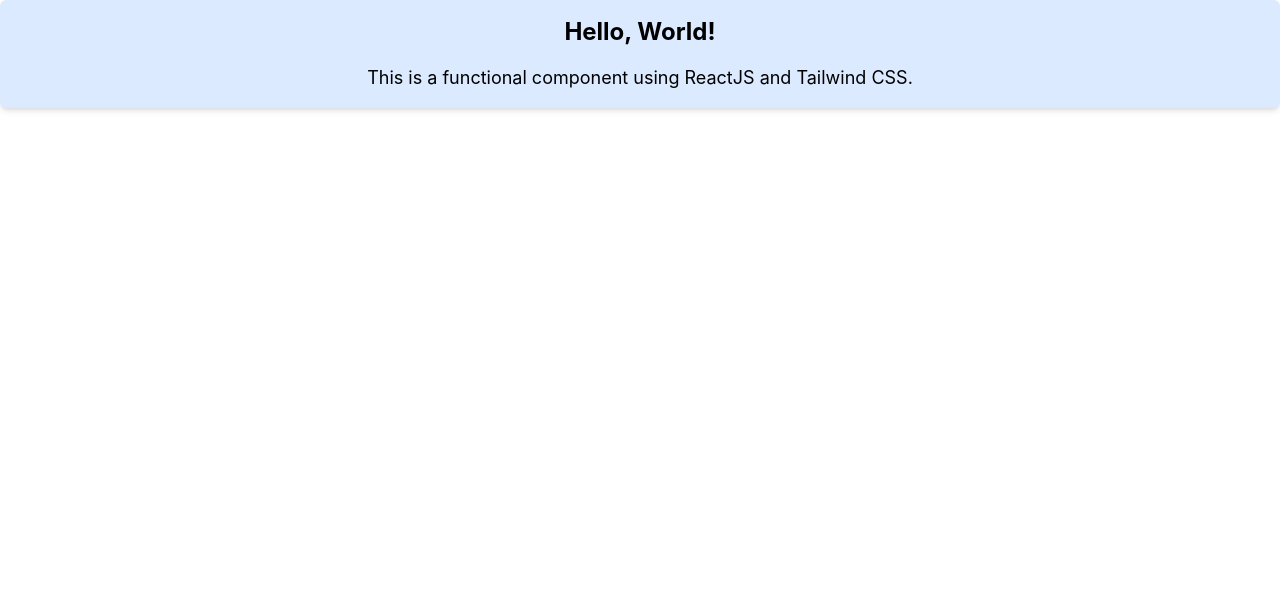
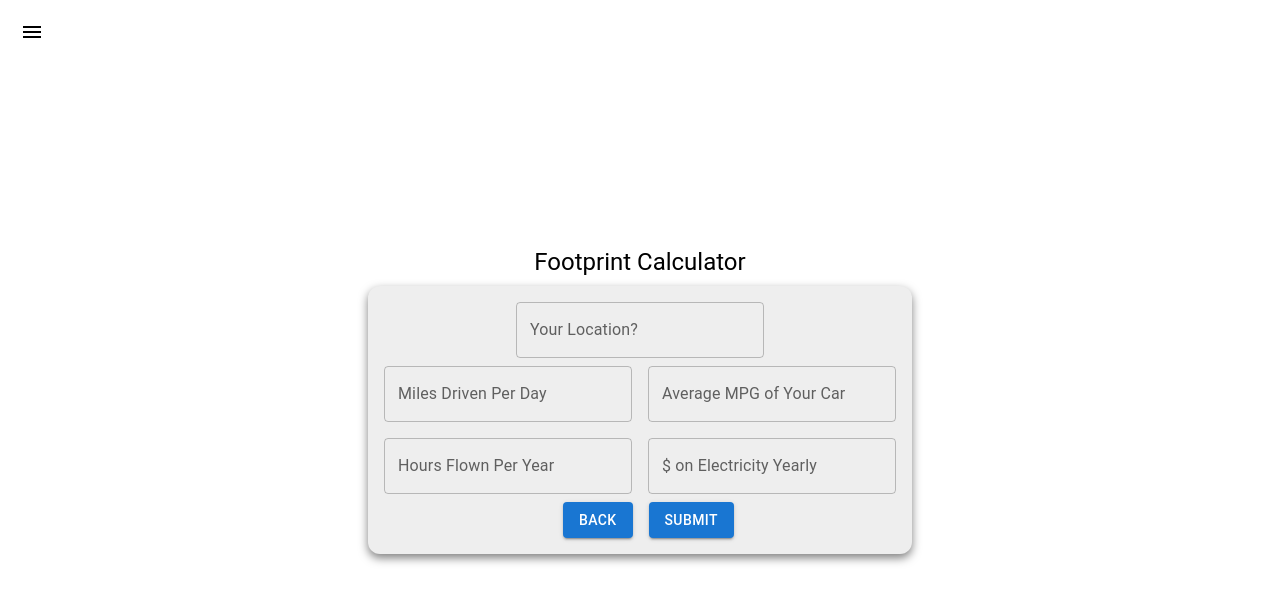
Before and after one commit to Richard-Hutch/Wacode-JARN-23, a React (Create React App) app in the folder wacode_app_23/: page / in a window 1280 px wide. Shown: the top 602 px of the page. Built offline with nearby package versions, Linux system fonts and the light colour scheme.

Commit message:
jack's beautiful changes

```diff
--- a/wacode_app_23/package.json
+++ b/wacode_app_23/package.json
@@ -5,6 +5,7 @@
   "dependencies": {
     "@emotion/react": "^11.10.6",
     "@emotion/styled": "^11.10.6",
+    "@mui/icons-material": "^5.11.16",
     "@mui/material": "^5.12.0",
     "@testing-library/jest-dom": "^5.16.5",
     "@testing-library/react": "^13.4.0",
--- a/wacode_app_23/src/App.js
+++ b/wacode_app_23/src/App.js
@@ -1,10 +1,13 @@
 import './App.css';
 import MainPage from './components/MainPage';
+import DailyInputForm from './components/DailyInputForm';
+import MenuIcon from '@mui/icons-material/Menu';
 
 function App() {
   return (
-    <div className="App">
-      <MainPage/>
+    <div class="h-screen w-screen flex items-center justify-center">
+        <MenuIcon className="absolute top-5 left-5"/>
+        <DailyInputForm />
     </div>
   );
 }
--- a/wacode_app_23/src/components/DailyInputForm.js
+++ b/wacode_app_23/src/components/DailyInputForm.js
@@ -0,0 +1,131 @@
+import * as React from 'react';
+import { useState } from 'react';
+import Box from '@mui/material/Box';
+import Typography from '@mui/material/Typography';
+import { Grid } from '@mui/material';
+import Button from '@mui/material/Button';
+import TextField from '@mui/material/TextField';
+
+function DailyInputForm() {
+
+  const [location, setLocation] = useState('');
+  const [milesDriven, setMilesDriven] = useState('');
+  const [hoursFlown, setHoursFlown] = useState('');
+  const [mpg, setMPG] = useState('');
+  const [electricity, setElecticity] = useState('');
+
+  const handleLocationChange = (event) => {
+    const input = event.target.value;
+    setLocation(input);
+  }
+
+  const handleMilesChange = (event) => {
+    const input = event.target.value;
+    setMilesDriven(input);
+  };
+
+  const handleHoursChange = (event) => {
+    const input = event.target.value;
+    setHoursFlown(input);
+  };
+
+  const handleMPGChange = (event) => {
+    const input = event.target.value;
+    setMPG(input);
+  }
+
+  const handleElecChange = (event) => {
+    const input = event.target.value;
+    setElecticity(input);
+  }
+
+  return (
+    <Box>
+    <Typography variant="h5" align="center" gutterBottom>Footprint Calculator</Typography>
+        <Box sx={{ bgcolor: 'grey.200', p: 2, borderRadius: '12px', boxShadow: '0px 4px 10px rgba(0, 0, 0, 0.5)' }}>
+            <Box>
+                <Box sx={{ display: 'flex', justifyContent: 'center', mb: 1 }}>
+                <TextField
+                    id="outlined-basic"
+                    label="Your Location?"
+                    defaultValue="Waco, TX"
+                    variant="outlined"
+                    value={location}
+                    onChange={handleLocationChange}
+                />
+                </Box>
+                <Box sx={{ mb: 1 }}>
+                <div style={{ marginBottom: '1rem' }}>
+                    <Grid container spacing={2}>
+                    <Grid item>
+                        <TextField
+                        id="outlined-basic"
+                        label="Miles Driven Per Day"
+                        variant="outlined"
+                        inputProps={{
+                            type: 'number',
+                            min: 0,
+                        }}
+                        value={milesDriven}
+                        onChange={handleMilesChange}
+                        />
+                    </Grid>
+                    <Grid item>
+                        <TextField
+                        id="outlined-basic"
+                        label="Average MPG of Your Car"
+                        variant="outlined"
+                        inputProps={{
+                            type: 'number',
+                            min: 0,
+                        }}
+                        value={mpg}
+                        onChange={handleMPGChange}
+                        />
+                    </Grid>
+                    </Grid>
+                </div>
+                <Grid container spacing={2}>
+                    <Grid item>
+                    <TextField
+                        id="outlined-basic"
+                        label="Hours Flown Per Year"
+                        variant="outlined"
+                        inputProps={{
+                        type: 'number',
+                        min: 0,
+                        }}
+                        value={hoursFlown}
+                        onChange={handleHoursChange}
+                    />
+                    </Grid>
+                    <Grid item>
+                    <TextField
+                        id="outlined-basic"
+                        label="$ on Electricity Yearly"
+                        variant="outlined"
+                        inputProps={{
+                        type: 'number',
+                        min: 0,
+                        }}
+                        value={electricity}
+                        onChange={handleElecChange}
+                    />
+                    </Grid>
+                </Grid>
+                </Box>
+                <Box sx={{ display: 'flex', justifyContent: 'center' }}>
+                <Button variant="contained" sx={{ marginRight: '0.5rem', marginLeft: '1.05rem' }}>
+                    Back
+                </Button>
+                <Button variant="contained" sx={{ marginLeft: '0.5rem' }}>
+                    Submit
+                </Button>
+                </Box>
+            </Box>
+        </Box>
+    </Box>
+  );
+}
+
+export default DailyInputForm;
```
Also changed, not shown: 1 other file (tests, documents, lock files or other folders).
